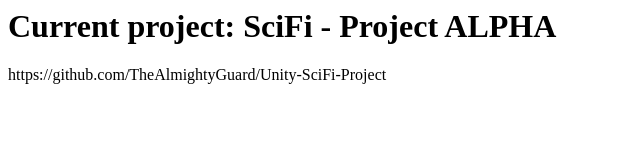
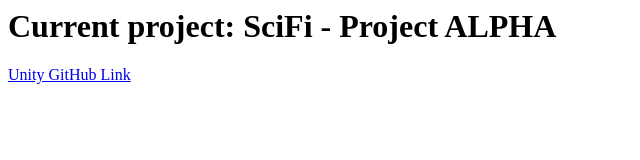
Before and after one commit to TheAlmightyGuard/classifiedRyann.github.io, a plain HTML site: page index.html in a window 1280 px wide. Shown: the whole page, without its empty margins (0-640 px from the left). Drawn offline with Linux system fonts and the light colour scheme.

Commit message:
Update index.html

```diff
--- a/index.html
+++ b/index.html
@@ -5,7 +5,7 @@
 <body>
 
 <h1>Current project: SciFi - Project ALPHA </h1>
-<p>https://github.com/TheAlmightyGuard/Unity-SciFi-Project</p>
+<a href="https://github.com/TheAlmightyGuard/Unity-SciFi-Project">Unity GitHub Link</a>
 
 </body>
 </html>
```
